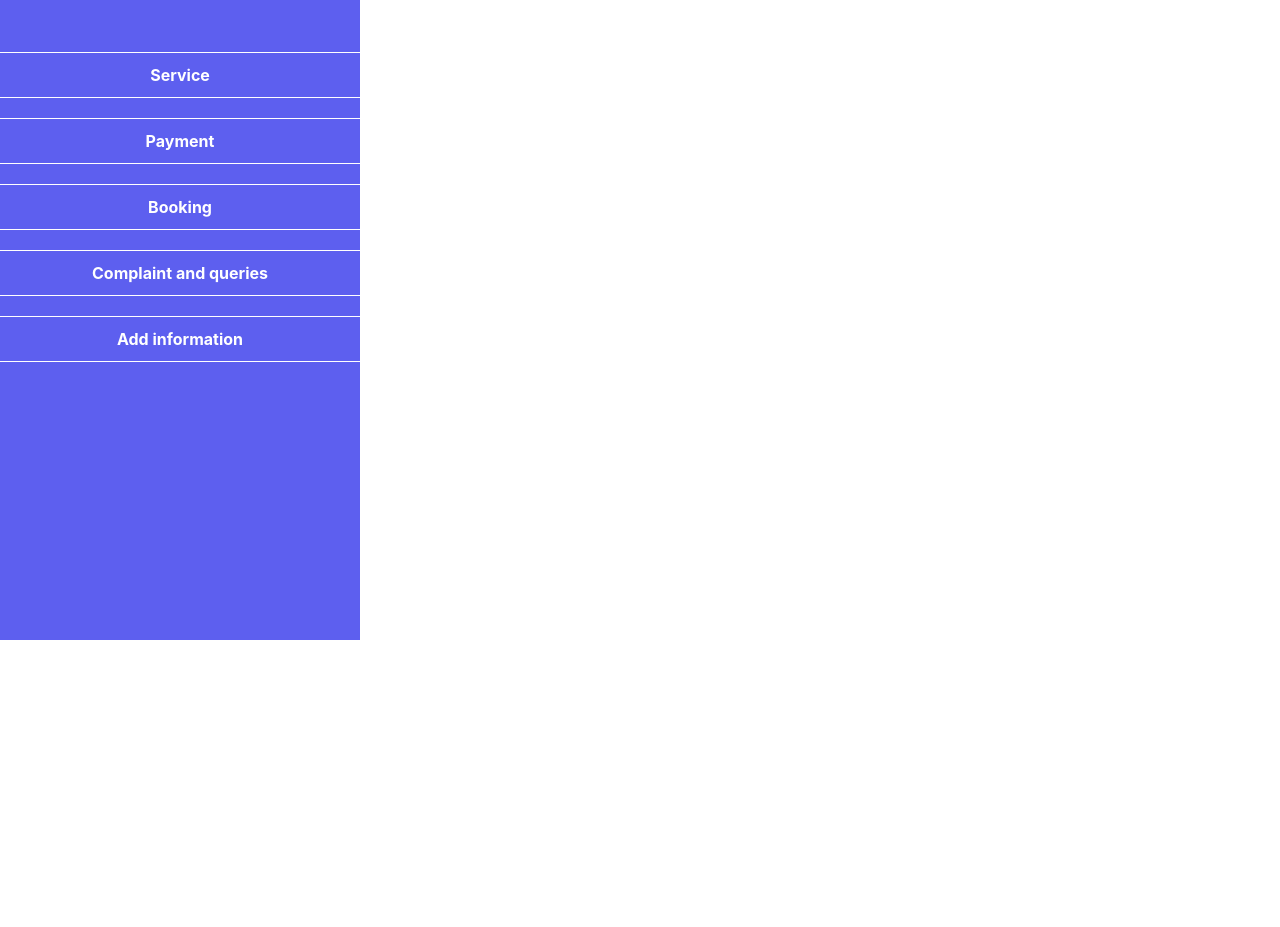
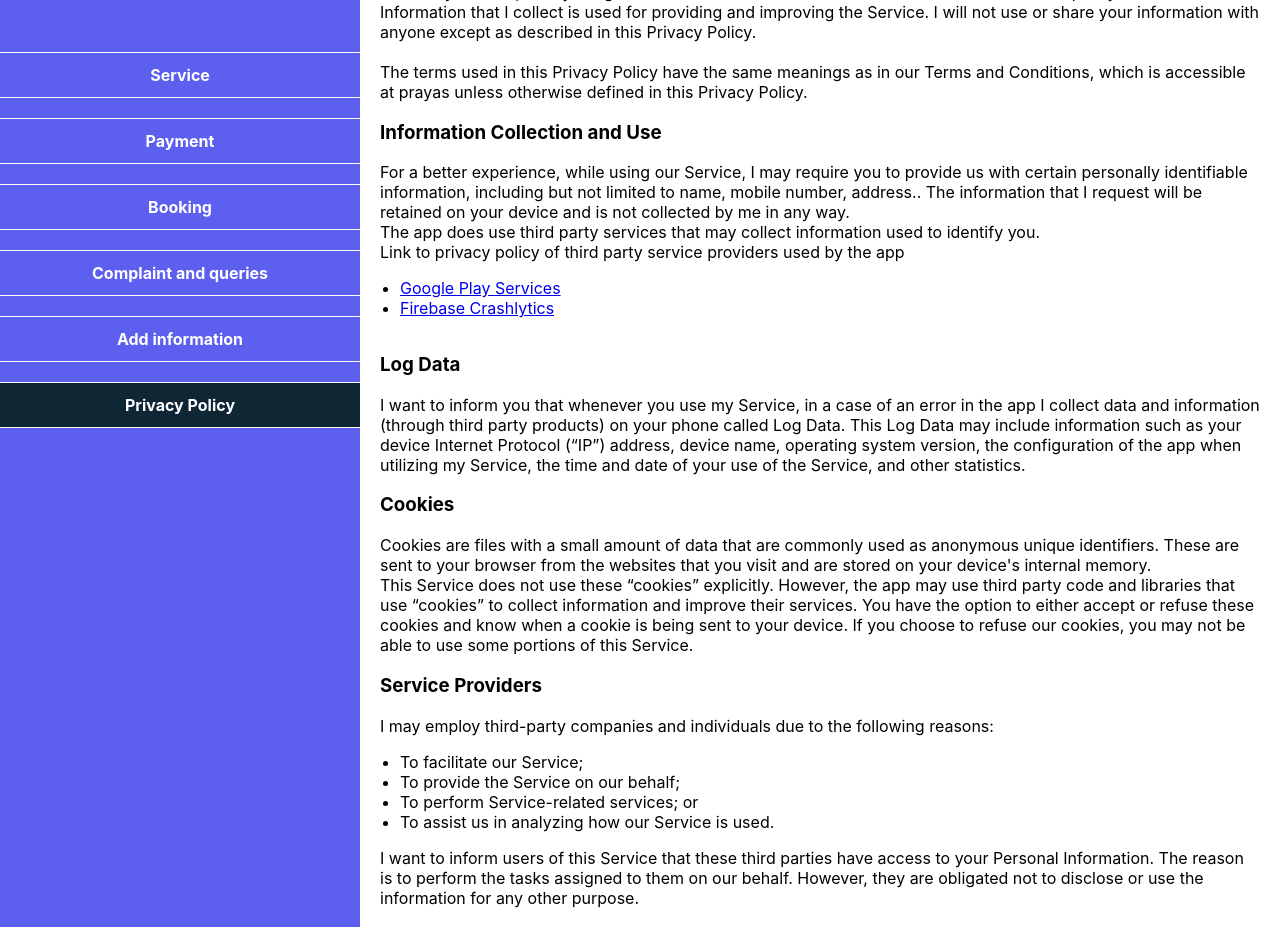
Before and after one commit to naiyar2000/prayas-website, a React (Create React App) app in the folder client/: page /privacyPolicy in a window 1280 px wide. Shown: the part 160-1087 px from the top of the page. Before the commit the page ends 800 px from the top, so only its background shows below. Built offline with nearby package versions, Linux system fonts and the light colour scheme.

Commit message:
Sounmay. Privacy added

```diff
--- a/client/src/App.jsx
+++ b/client/src/App.jsx
@@ -6,6 +6,7 @@
 import NavigationSidebar from './Components/NavigationSidebar';
 import ComplaintQueriesPage from './Pages/ComplaintQueriesPage';
 import AddInformationPage from './Pages/AddInformationPage';
+import PrivacyPolicy from './Pages/PrivacyPolicy';
 
 function App() {
   return (
@@ -21,6 +22,7 @@
             <Route exact path="/booking" component={Bookingspage}/>
             <Route exact path="/complaintQueries" component={ComplaintQueriesPage}/>
             <Route exact path="/addInformation" component={AddInformationPage}/>
+            <Route exact path="/privacyPolicy" component={PrivacyPolicy}/>
           </div>
         </div>
       </Router>
--- a/client/src/Components/NavigationSidebar.jsx
+++ b/client/src/Components/NavigationSidebar.jsx
@@ -22,6 +22,7 @@
                     <li className="nav-item"><NavLink activeClassName="activeLink" to="/booking" className="nav-link"><span className="link-text">Booking</span></NavLink></li>
                     <li className="nav-item"><NavLink activeClassName="activeLink" to="/complaintQueries" className="nav-link"><span className="link-text">Complaint and queries</span></NavLink></li>
                     <li className="nav-item"><NavLink activeClassName="activeLink" to="/addInformation" className="nav-link"><span className="link-text">Add information</span></NavLink></li>
+                    <li className="nav-item"><NavLink activeClassName="activeLink" to="/privacyPolicy" className="nav-link"><span className="link-text">Privacy Policy</span></NavLink></li>
                 </ul>
                 {
                     isbooking ? (
--- /dev/null
+++ b/client/src/Pages/PrivacyPolicy.jsx
@@ -0,0 +1,51 @@
+import React, { useState } from 'react'
+import ServiceCards from '../Components/ServiceCards'
+import './css/Servicepage.css'
+import app from '../firebase'
+import IndividualServiceAcceptpage from './IndividualServiceAcceptpage'
+
+const PrivacyPolicy = () => {
+    return (
+        <div>
+            <div style={{display: 'flex',  justifyContent:'center', alignItems:'center'}}><h1> Privacy Policy </h1></div>
+            <div style={{display: 'flex',  justifyContent:'center', alignItems:'center', marginLeft: 20, marginRight:20}}> Priya Bhowal & Suman Bhowal built the prayas app as a Free app. This SERVICE is provided by Priya Bhowal & Suman Bhowal at no cost and is intended for use as is. This page is used to inform visitors regarding my policies with the collection, use, and disclosure of Personal Information if anyone decided to use my Service. If you choose to use my Service, then you agree to the collection and use of information in relation to this policy. The Personal Information that I collect is used for providing and improving the Service. I will not use or share your information with anyone except as described in this Privacy Policy. </div><br/>
+            <div style={{display: 'flex',  justifyContent:'center', alignItems:'center', marginLeft: 20, marginRight:20}}> The terms used in this Privacy Policy have the same meanings as in our Terms and Conditions, which is accessible at prayas unless otherwise defined in this Privacy Policy.  </div>
+            <div style={{display: 'flex', marginLeft: 20, marginRight:20}}> <h3> Information Collection and Use </h3></div>
+            <div style={{display: 'flex',  justifyContent:'center', alignItems:'center', marginLeft: 20, marginRight:20}}>For a better experience, while using our Service, I may require you to provide us with certain personally identifiable information, including but not limited to name, mobile number, address.. The information that I request will be retained on your device and is not collected by me in any way.</div>
+            <div style={{display: 'flex',  marginLeft: 20, marginRight:20}}> The app does use third party services that may collect information used to identify you. </div>
+            <div style={{display: 'flex',  marginLeft: 20, marginRight:20}}> Link to privacy policy of third party service providers used by the app </div>
+            <div style={{display: 'flex'}}> <ul>
+                <li><a href="https://www.google.com/policies/privacy/">Google Play Services</a></li>
+                <li><a href="https://firebase.google.com/support/privacy/">Firebase Crashlytics</a></li>
+            </ul></div>
+            <div style={{display: 'flex', marginLeft: 20, marginRight:20}}> <h3> Log Data </h3></div>
+            <div style={{display: 'flex',  justifyContent:'center', alignItems:'center', marginLeft: 20, marginRight:20}}> I want to inform you that whenever you use my Service, in a case of an error in the app I collect data and information (through third party products) on your phone called Log Data. This Log Data may include information such as your device Internet Protocol (“IP”) address, device name, operating system version, the configuration of the app when utilizing my Service, the time and date of your use of the Service, and other statistics. </div>
+            <div style={{display: 'flex',  marginLeft: 20, marginRight:20}}> <h3> Cookies </h3></div>
+            <div style={{display: 'flex',  justifyContent:'center', alignItems:'center', marginLeft: 20, marginRight:20}}> Cookies are files with a small amount of data that are commonly used as anonymous unique identifiers. These are sent to your browser from the websites that you visit and are stored on your device's internal memory. </div>
+            <div style={{display: 'flex',  marginLeft: 20, marginRight:20}}> This Service does not use these “cookies” explicitly. However, the app may use third party code and libraries that use “cookies” to collect information and improve their services. You have the option to either accept or refuse these cookies and know when a cookie is being sent to your device. If you choose to refuse our cookies, you may not be able to use some portions of this Service. </div>
+            <div style={{display: 'flex',  marginLeft: 20, marginRight:20}}> <h3> Service Providers </h3></div>
+            <div style={{display: 'flex',  marginLeft: 20, marginRight:20}}> I may employ third-party companies and individuals due to the following reasons: </div>
+            <div style={{display: 'flex'}}> <ul>
+                <li>To facilitate our Service;</li>
+                <li>To provide the Service on our behalf;</li>
+                <li>To perform Service-related services; or</li>
+                <li>To assist us in analyzing how our Service is used.</li>
+            </ul></div>
+            <div style={{display: 'flex',  marginLeft: 20, marginRight:20}}> I want to inform users of this Service that these third parties have access to your Personal Information. The reason is to perform the tasks assigned to them on our behalf. However, they are obligated not to disclose or use the information for any other purpose. </div>
+            <div style={{display: 'flex',  marginLeft: 20, marginRight:20}}> <h3> Security </h3></div>
+            <div style={{display: 'flex',  marginLeft: 20, marginRight:20}}> I value your trust in providing us your Personal Information, thus we are striving to use commercially acceptable means of protecting it. But remember that no method of transmission over the internet, or method of electronic storage is 100% secure and reliable, and I cannot guarantee its absolute security. </div>
+            <div style={{display: 'flex',  marginLeft: 20, marginRight:20}}> <h3> Links to Other Sites </h3></div>
+            <div style={{display: 'flex',  marginLeft: 20, marginRight:20}}> This Service may contain links to other sites. If you click on a third-party link, you will be directed to that site. Note that these external sites are not operated by me. Therefore, I strongly advise you to review the Privacy Policy of these websites. I have no control over and assume no responsibility for the content, privacy policies, or practices of any third-party sites or services. </div>
+            <div style={{display: 'flex',  marginLeft: 20, marginRight:20}}> <h3> Children’s Privacy </h3></div>
+            <div style={{display: 'flex',  marginLeft: 20, marginRight:20}}> These Services do not address anyone under the age of 13. I do not knowingly collect personally identifiable information from children under 13 years of age. In the case I discover that a child under 13 has provided me with personal information, I immediately delete this from our servers. If you are a parent or guardian and you are aware that your child has provided us with personal information, please contact me so that I will be able to do necessary actions. </div>
+            <div style={{display: 'flex',  marginLeft: 20, marginRight:20}}> <h3> Changes to This Privacy Policy </h3></div>
+            <div style={{display: 'flex',  marginLeft: 20, marginRight:20}}> I may update our Privacy Policy from time to time. Thus, you are advised to review this page periodically for any changes. I will notify you of any changes by posting the new Privacy Policy on this page. These changes are effective immediately after they are posted on this page. </div>
+            <div style={{display: 'flex',  marginLeft: 20, marginRight:20}}> This policy is effective as of 2020-06-05 </div>
+            <div style={{display: 'flex',  marginLeft: 20, marginRight:20}}> <h3> Contact Us </h3></div>
+            <div style={{display: 'flex',  marginLeft: 20, marginRight:20}}> If you have any questions or suggestions about my Privacy Policy, do not hesitate to contact me at: <a href="mailto:prayas.ps.2021@gmail.com"> prayas.ps.2021@gmail.com </a>. Mob. No. <a href="tel:+91 9692821199">+91 9692821199</a></div>
+            <div style={{display: 'flex',  marginLeft: 20, marginRight:20}}> This privacy policy page was created by Priya Bhowal & Suman Bhowal for prayas app. </div><br/><br/><br/><br/>
+        </div>
+    )
+}
+
+export default PrivacyPolicy
```
